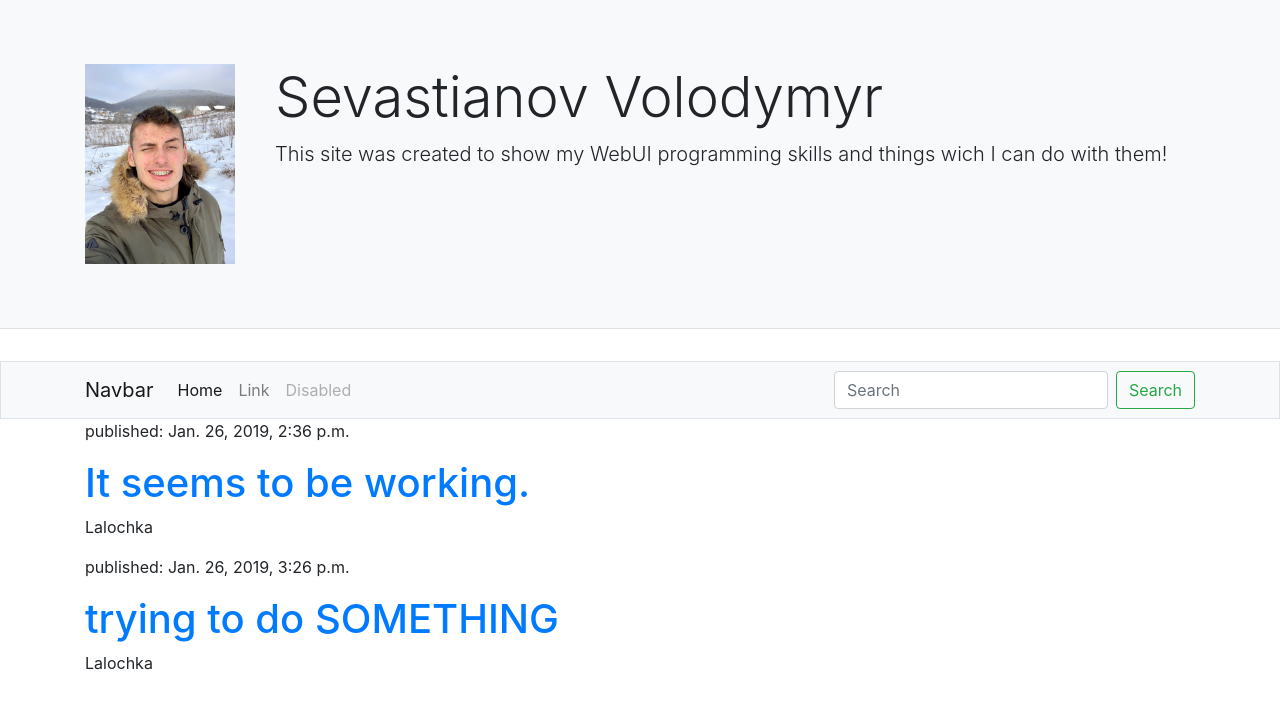
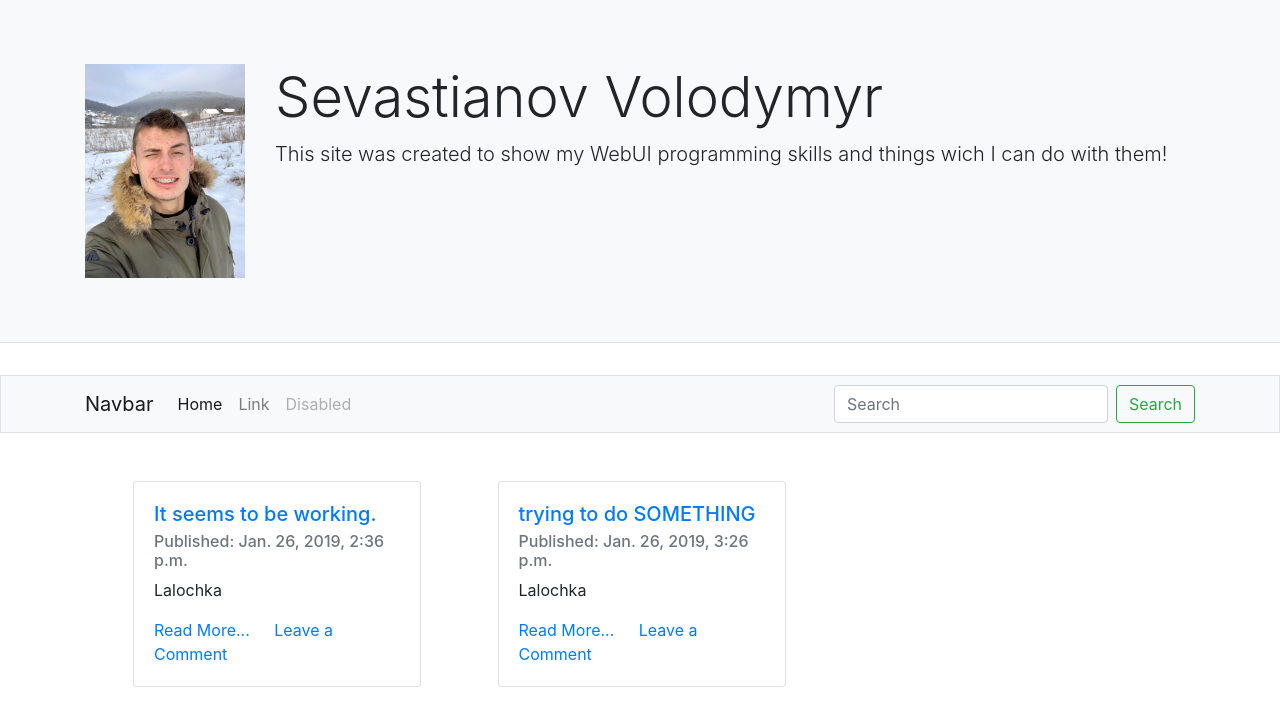
Before and after one commit to benladenusam/BecomeProgrammer, a Django app: page / in a window 1280 px wide. Shown: the top 726 px of the page. Run offline with Django 3.2, Linux system fonts and the light colour scheme; data comes from the database, SQL or seed files in the repository; both versions use the stored data as it was after the commit; some libraries are stand-ins or nearby versions.

Commit message:
Fixed problom with 'Ifs'

```diff
--- a/personal/templates/personal/header.html
+++ b/personal/templates/personal/header.html
@@ -9,9 +9,9 @@
                 {% load staticfiles %}
                 <div class="row">
                     <div class="col-2">
-                        <img src="{% static 'personal/img/MainAvatarka.jpg' %}" width="150" height="200" alt="">
+                        <img src="{% static 'personal/img/MainAvatarka.jpg' %}" class="img-fluid" alt="Responsive image">
                     </div>
-                    <div class="col aling-self-end">
+                    <div class="col">
                         <h1 class="display-4">Sevastianov Volodymyr</h1>
                         <p class="lead">This site was created to show my WebUI programming skills and things wich I can do with them!</p>
                     </div>
--- a/personal/templates/personal/home.html
+++ b/personal/templates/personal/home.html
@@ -2,12 +2,22 @@
 
 {% block content %}
 <div class="container">
+    <!-- <div class="row"> -->
+    <ul class="list-inline">
         {% for post in posts %}
-        <div>
-            <p>published: {{ post.published_date }}</p>
-            <h1><a href="">{{ post.title }}</a></h1>
-            <p>{{ post.text|linebreaksbr }}</p>
-        </div>
-{% endfor %}
+            <li class="list-inline-item mr-4 ml-5 mt-5">
+                <div class="card" style="width: 18rem;">
+                        <div class="card-body">
+                        <h5 class="card-title"><a href="#">{{post.title}}</a></h5>
+                        <h6 class="card-subtitle mb-2 text-muted">Published: {{ post.published_date }}</h6>
+                        <p class="card-text">{{post.text|linebreaksbr}}</p>
+                        <a href="#" class="card-link">Read More...</a>
+                        <a href="#" class="card-link">Leave a Comment</a>
+                        </div>
+                </div>
+            </li>
+        {% endfor %}
+    </ul>
+    <!-- </div> -->
 </div>
 {% endblock %}
```
Also changed, not shown: db.sqlite3.
